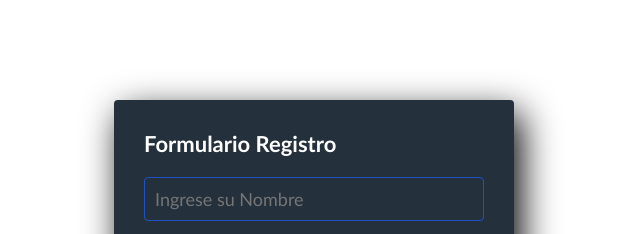
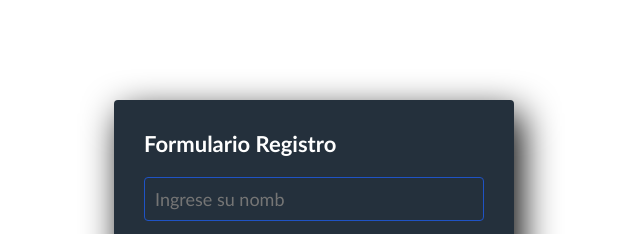
Before and after one commit to axldls/axldls.github.io, a plain HTML site: page index.html in a window 1280 px wide. Shown: the top 234 px of the page, 326-966 px from the left. Drawn offline with Linux system fonts and the light colour scheme.

Commit message:
cambios2

```diff
--- a/index.html
+++ b/index.html
@@ -10,7 +10,7 @@
 <body>
   <section class="form-register">
     <h4>Formulario Registro</h4>
-    <input class="controls" type="text" name="nombres" id="nombres" placeholder="Ingrese su Nombre">
+    <input class="controls" type="text" name="nombres" id="nombres" placeholder="Ingrese su nomb">
     <input class="controls" type="text" name="apellidos" id="apellidos" placeholder="Ingrese su Apellido">
     <input class="controls" type="email" name="correo" id="correo" placeholder="Ingrese su Correo">
     <input class="controls" type="password" name="correo" id="correo" placeholder="Ingrese su Contraseña">
```
